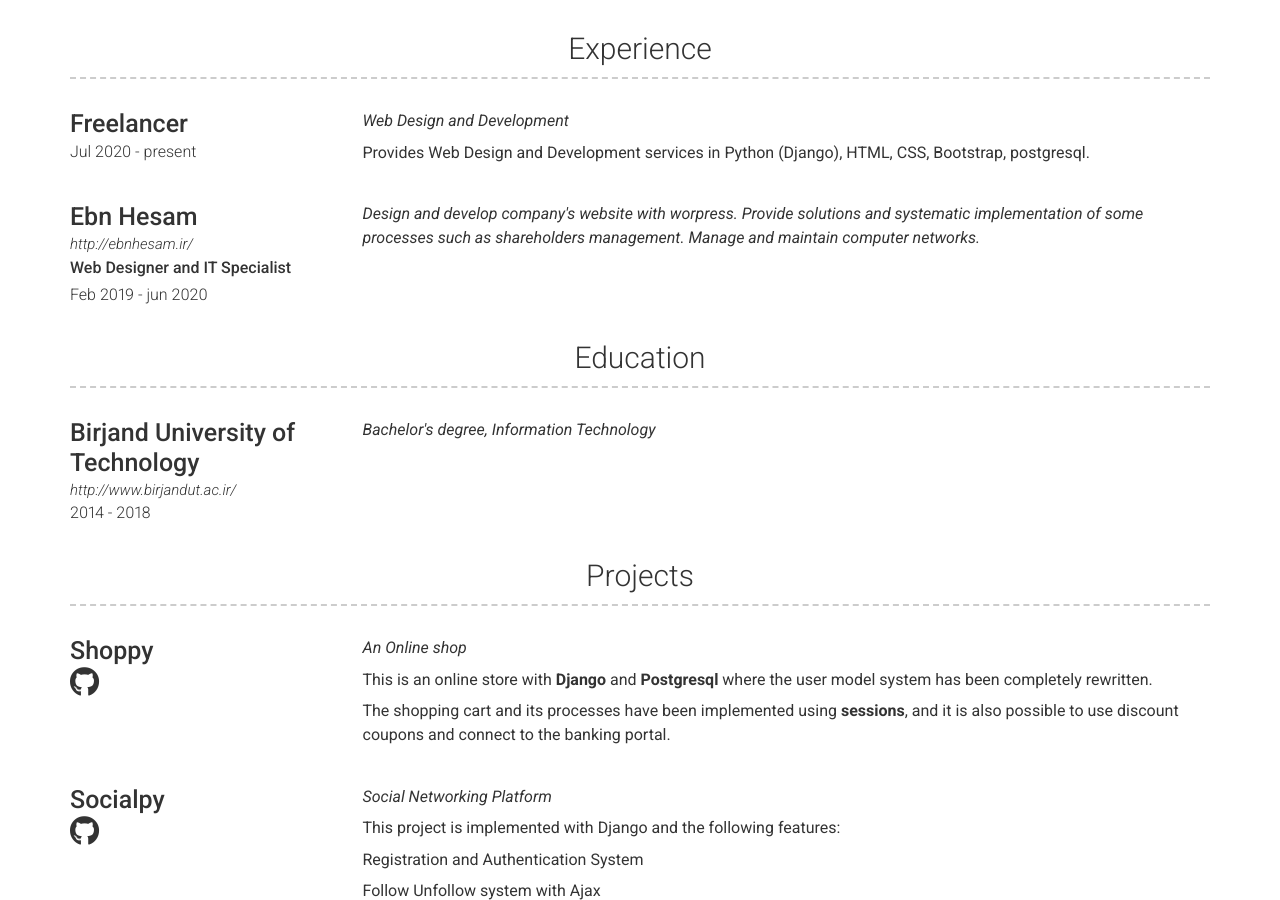
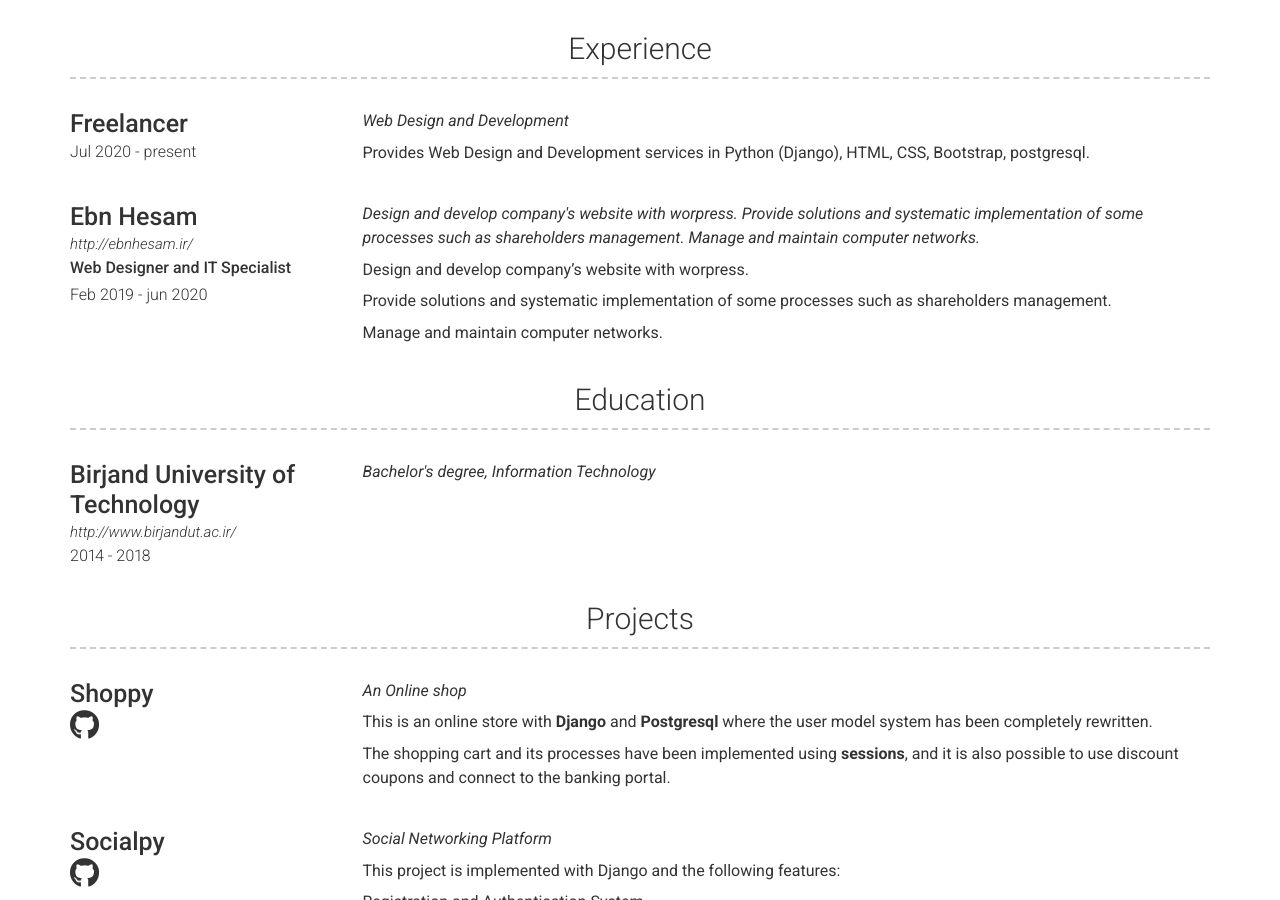
Before and after one commit to mohsenhsz/mohsenhsz.github.io, a Jekyll site: the page built from index.md, in a window 1280 px wide and 900 px high, scrolled down 521 px. Built offline with Jekyll 4.4.1, drawn with Linux system fonts in a browser that asks for light colours; nearby versions of some CDN libraries.

Commit message:
Update experience.yml

```diff
--- a/_data/experience.yml
+++ b/_data/experience.yml
@@ -20,3 +20,9 @@
     Provide solutions and systematic implementation of some processes such as shareholders management.
 
     Manage and maintain computer networks.
+  description: |
+    Design and develop company's website with worpress.
+
+    Provide solutions and systematic implementation of some processes such as shareholders management.
+
+    Manage and maintain computer networks.
```
